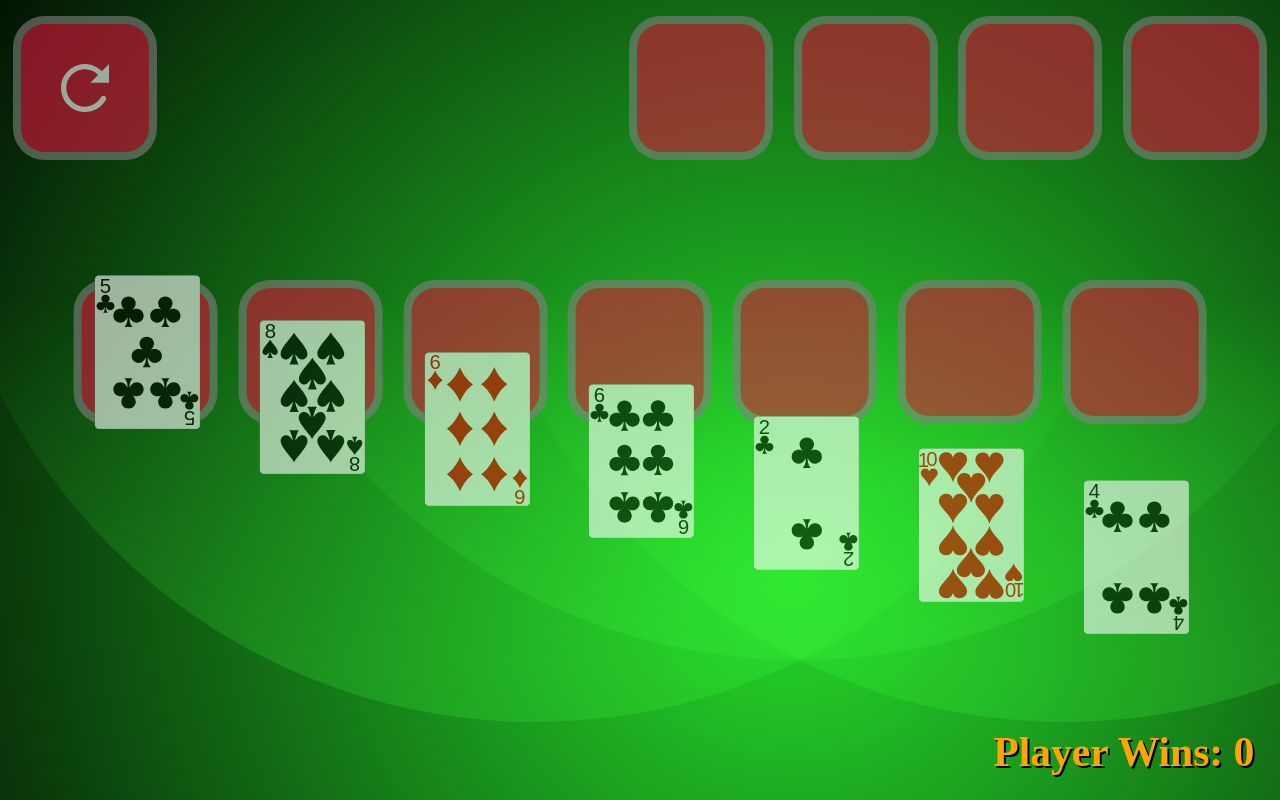
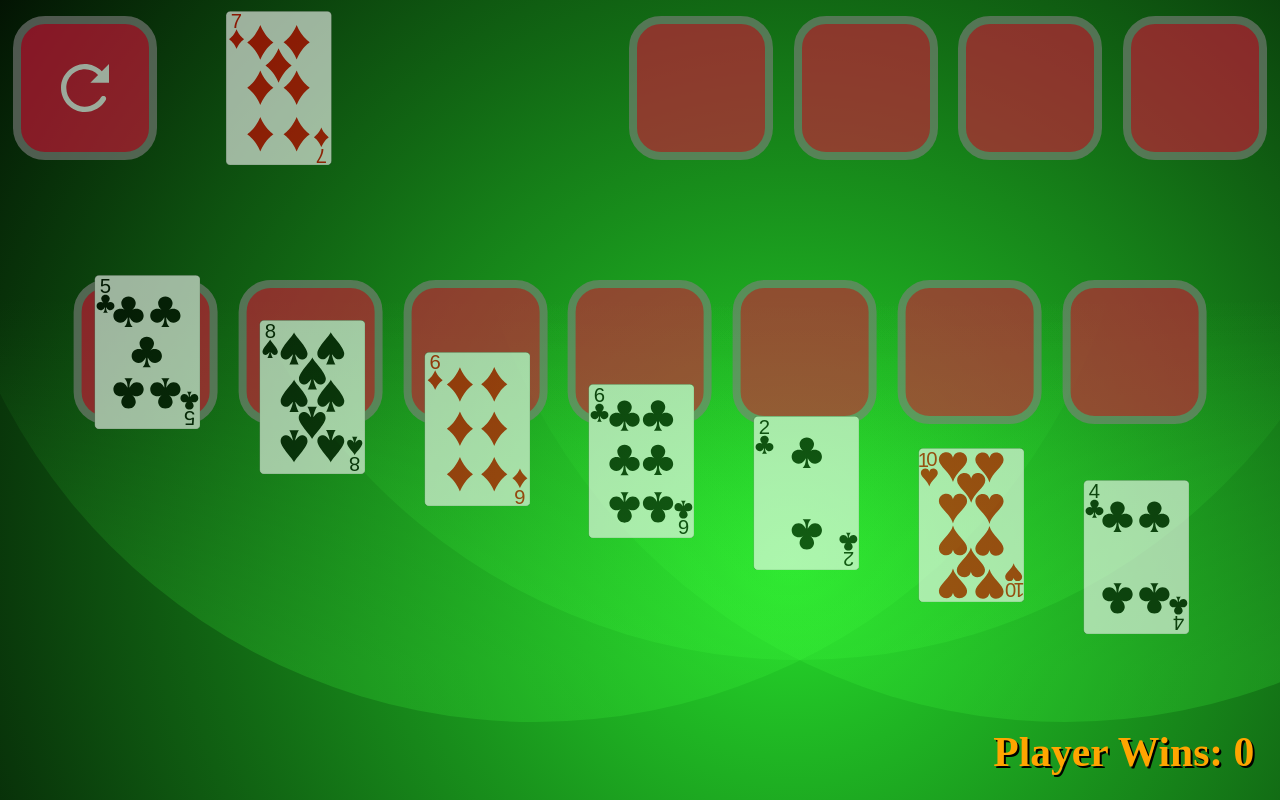
Before and after one commit to JustinMelore/Blackjack, a plain HTML site: page solitaire.html in a window 1280 px wide. Both pictures are taken after a click on the element 84 px from the left and 88 px from the top of the page. Drawn offline with Linux system fonts and the light colour scheme.

Commit message:
Made it so cards drawn from the deck flip over when drawn

```diff
--- a/js/solitaire.js
+++ b/js/solitaire.js
@@ -80,16 +80,23 @@ resetCards(deck);
 
 //Function that lets you pull a card from the deck on the left side of the screen
 function takeCard() {
-    const cards = this.children();
+    const cards = this.firstChild.children;
     //Code for if there are still cards remaining in the deck
-    for(let i=0; i<cards.length; i++) {
-        const transformation = cards[i].style.transform;
-        if(transformation != "translateX(110%)") {
-            cards[i-1].style.zIndex = -1;
-            cards[i].style.transform = "translateX(110%)";
-            //Background image styling here
+    for(let i=1; i<cards.length; i++) {
+        const transformation = window.getComputedStyle(cards[i])["animationName"]
+        if(transformation != "deckFlipCard") {
+            if(i>1) cards[i-1].style.zIndex = -1;
+            // cards[i].style.transform = "translateX(160%)";
+            cards[i].style.animation = "deckFlipCard 0.5s forwards";
+            setTimeout(() => {cards[i].style.backgroundImage = `url('images/${cards[i].getAttribute("cardrank")}_of_${cards[i].getAttribute("cardsuit")}.svg')`}, 250);
             return;
         }
     }
     //Code for if all of the cards have been seen
+    for(let i=1; i<cards.length; i++) {
+        cards[i].style.zIndex = 1;
+        cards[i].style.transform = "translateX(10%)";
+    }
 }
+
+document.getElementsByClassName("container")[1].addEventListener("mousedown",takeCard);
--- a/sass/main.scss
+++ b/sass/main.scss
@@ -297,6 +297,7 @@ html {
     align-items: center;
     column-gap: calc(1vw + 1vh);
     position: absolute;
+    cursor: pointer;
 
     &:nth-of-type(1) {
       top: 2vh;
@@ -344,6 +345,7 @@ html {
     transform: translateX(10%);
     cursor: pointer;
     filter: none;
+    transition: none;
   }
 }
 
@@ -358,6 +360,21 @@ html {
   }
   100% {
     transform: translateY(0) rotateY(0);
+    opacity: 1;
+  }
+}
+
+//Alternate version of flipCard made with solitaire in mind
+@keyframes deckFlipCard {
+  0% {
+    transform: translateX(0);
+    opacity: 1;
+  }
+  50% {
+    transform: translateX(80%) rotateY(90deg);
+  }
+  100% {
+    transform: translateX(160%) rotateY(0);
     opacity: 1;
   }
 }
```
Also changed, not shown: css/main.css, css/main.min.css, 2 other files.
